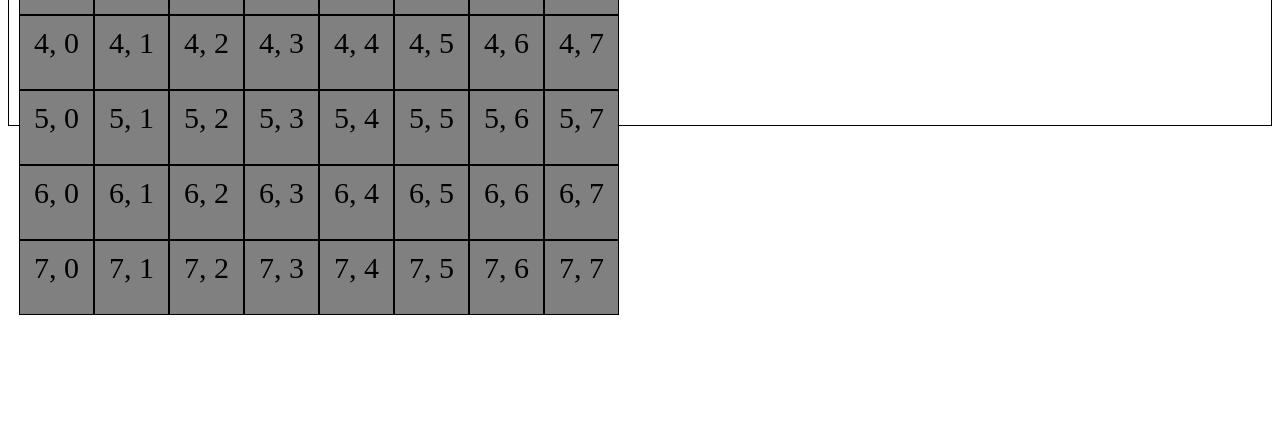
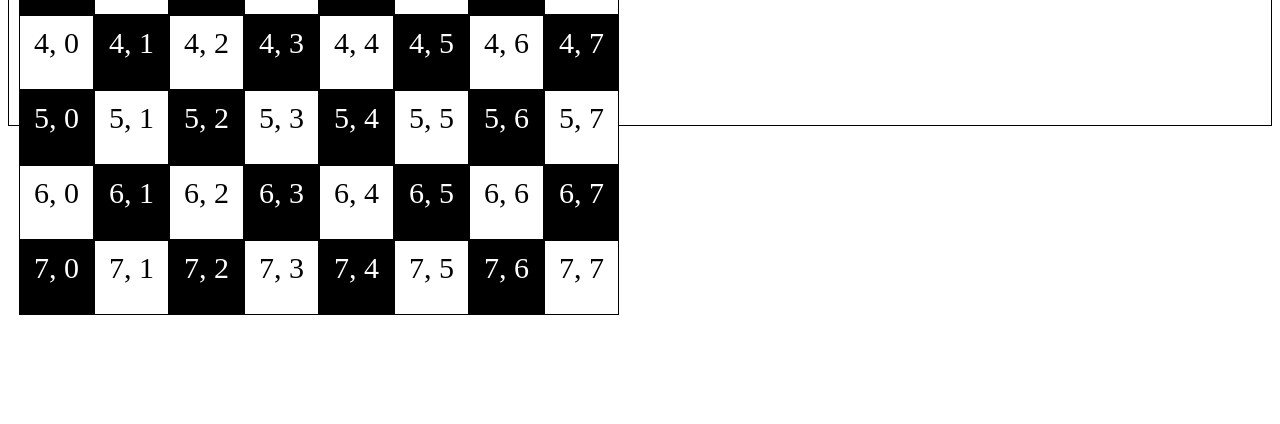
Before and after one commit to dukesook/chess, a plain HTML site: page src/index.html in a window 1280 px wide. Shown: the part 376-800 px from the top of the page. Drawn offline with Linux system fonts and the light colour scheme.

Commit message:
use light/dark-square class for checker board pattern

```diff
--- a/src/chess.mjs
+++ b/src/chess.mjs
@@ -15,8 +15,12 @@ const Chess = {
         const square = document.createElement('div');
         square.innerHTML = `${row}, ${col}`;
         chessboard.appendChild(square);
-        // Add class to square
         square.classList.add('board-square');
+        if ((row + col) % 2 === 0) {
+          square.classList.add('light-square');
+        } else {
+          square.classList.add('dark-square');
+        }
       }
     }
   }
--- a/src/style.css
+++ b/src/style.css
@@ -19,3 +19,12 @@
 .chessboard > .board-square:hover {
   background-color: lightgray;
 }
+
+.chessboard > .light-square {
+  background-color: white;
+}
+
+.chessboard > .dark-square {
+  background-color: black;
+  color: white;
+}
```
